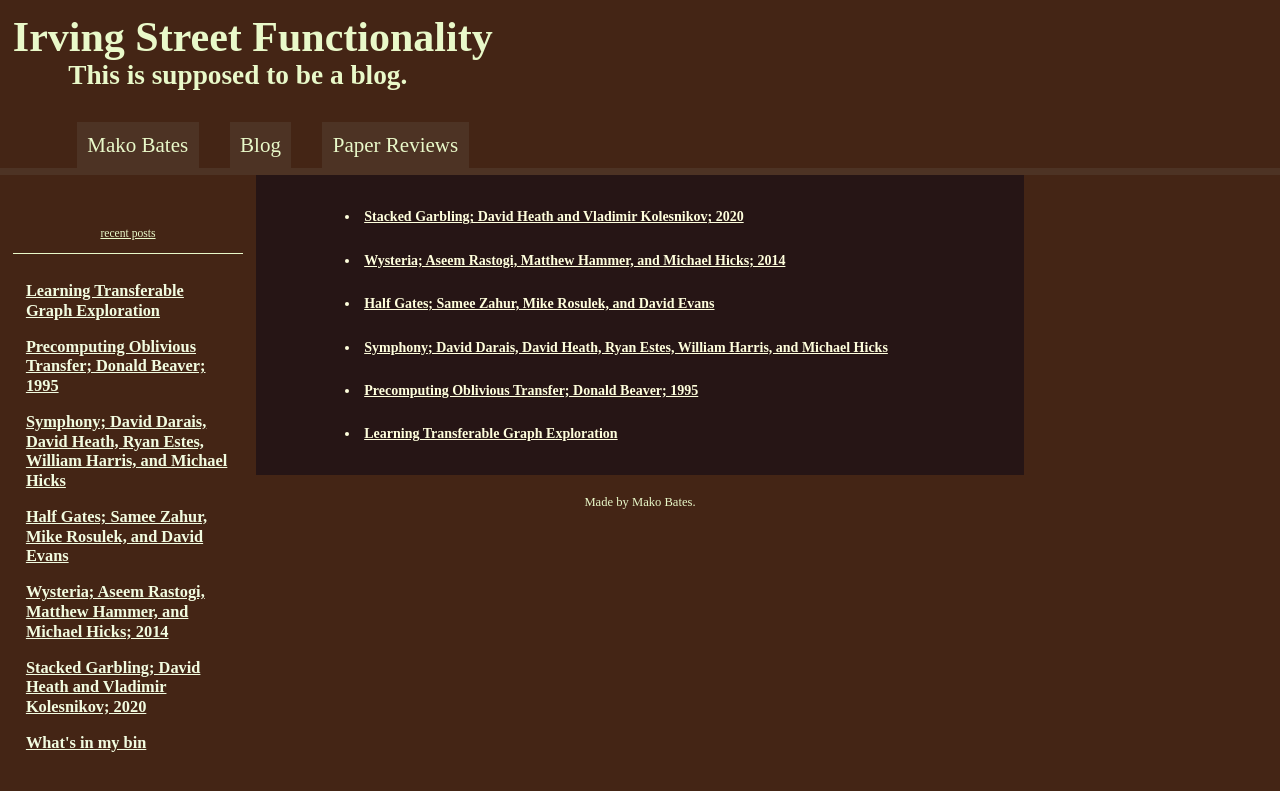
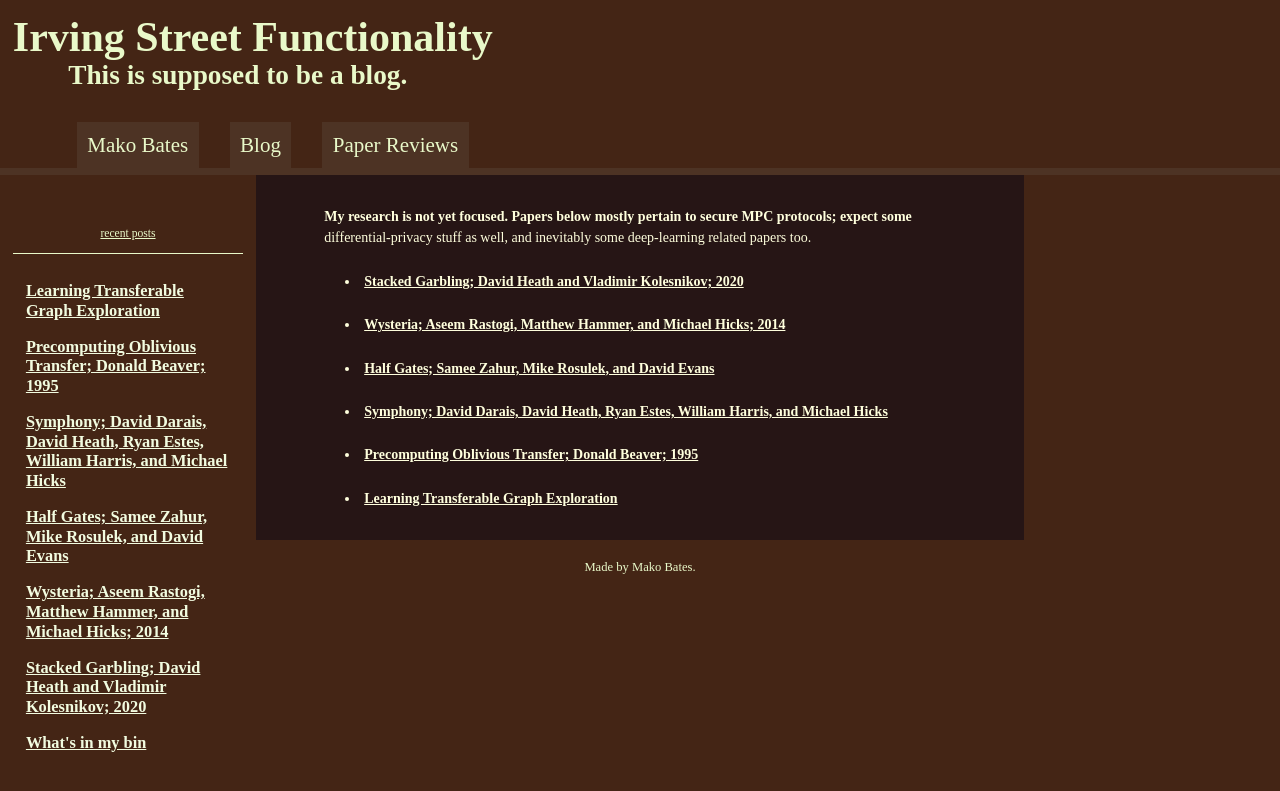
Before and after one commit to ShapeOfMatter/Mako-Bates, a Jekyll site: the page built from papers.md, in a window 1280 px wide. Shown: the top 791 px of the page. Built offline with Jekyll 4.4.1, drawn with Linux system fonts in a browser that asks for light colours.

Commit message:
update posts context

```diff
--- a/_layouts/post.html
+++ b/_layouts/post.html
@@ -2,6 +2,8 @@
 layout: page
 ---
 
+<h6>posted {{ page.date | date: "%d %b, %Y" }}
+
 <h1>{{ page.title }}</h1>
 
 {{ content }}
--- a/_sass/_contents.scss
+++ b/_sass/_contents.scss
@@ -11,6 +11,9 @@
     font-weight: bolder;
     color: $tertiary-font-color;
     margin: 2vw 0vw 2vw 0vw;
+  }
+  h6 {
+    margin: 1vw 0vw 0vw -2vw;
   }
   p, .paragraph {
     padding: 0.3em;
--- a/papers.md
+++ b/papers.md
@@ -2,6 +2,9 @@
 title: Paper Reviews
 ---
 
+My research is not yet focused.
+Papers below mostly pertain to secure MPC protocols; expect some differential-privacy stuff as well, and inevitably some deep-learning related papers too.
+
 {% for post in site.papers %}
  + [{{ post.title }}]({{ post.url | absolute_url }})
 {% endfor %}
```
